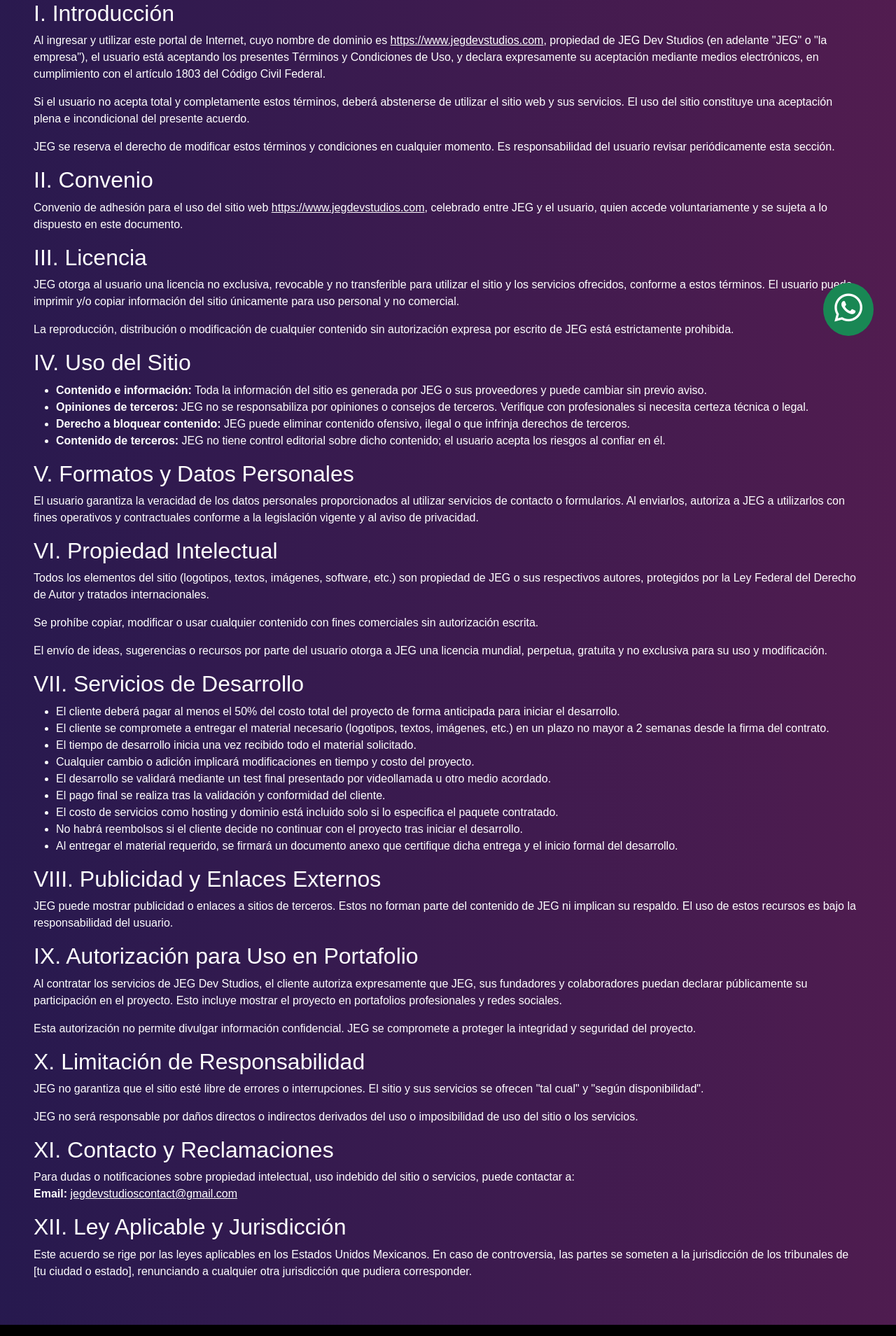
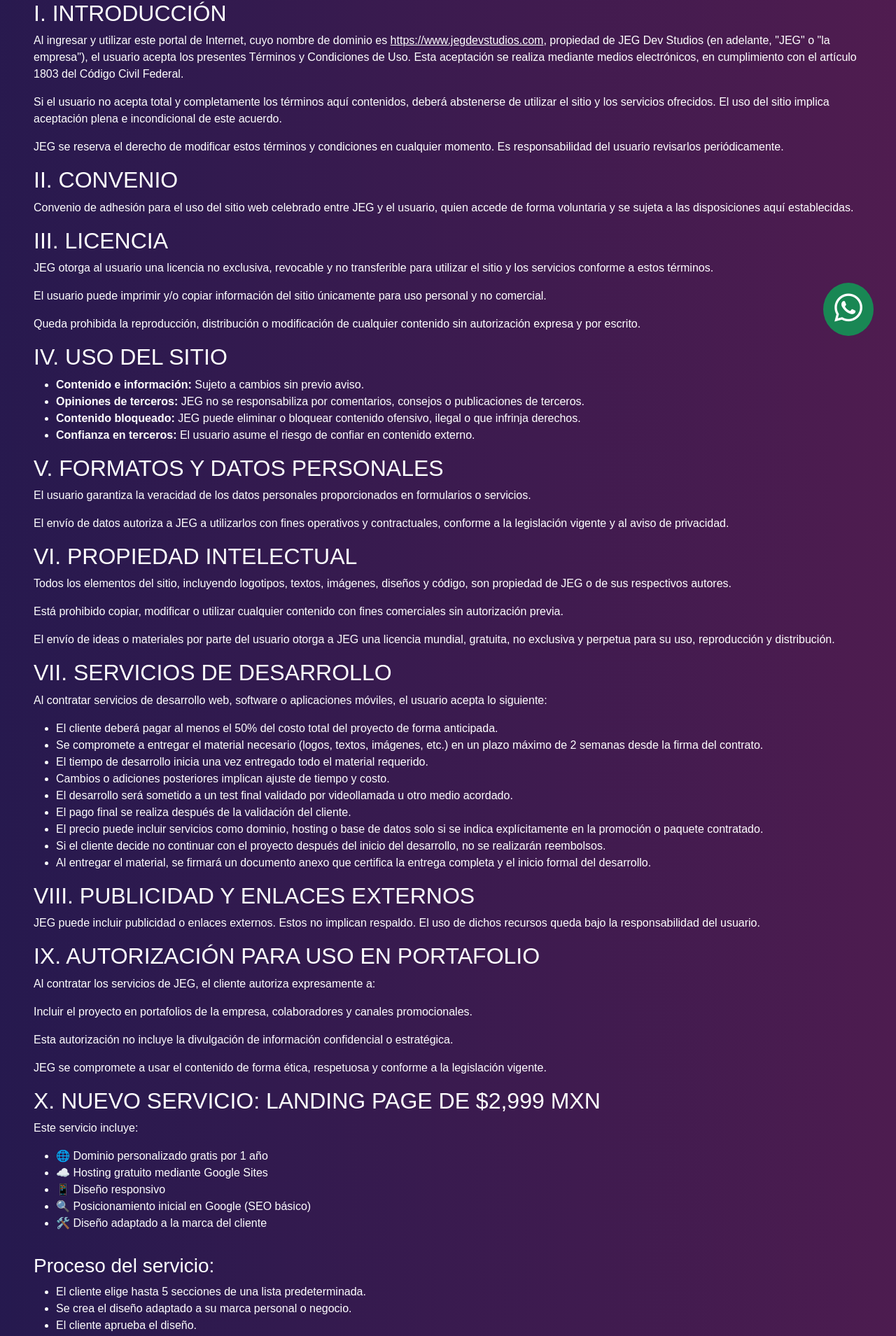
Before and after one commit to JhonnDevJs/jeg-dev-studios-site, a Next.js app: page /terminos-y-condiciones in a window 1280 px wide. Shown: the part 288-2197 px from the top of the page at 70% size. Built offline with nearby package versions, Linux system fonts and the light colour scheme.

Commit message:
refactor: update terms

```diff
--- a/src/app/terminos-y-condiciones/page.js
+++ b/src/app/terminos-y-condiciones/page.js
@@ -40,127 +40,186 @@
 
       <section className="d-flex flex-column w-100 p-xl-5 p-3">
         <article className="d-flex flex-column w-100 p-0 m-0">
-          <h2 className="text-white">I. Introducción</h2>
+          <h2 className="text-white">I. INTRODUCCIÓN</h2>
           <p className="text-white">
             Al ingresar y utilizar este portal de Internet, cuyo nombre de dominio es{" "}
-              <Link href="https://www.jegdevstudios.com" target="_blank" rel="noopener noreferrer" className="text-white text-decoration-underline">
-                https://www.jegdevstudios.com
-              </Link>, propiedad de JEG Dev Studios (en adelante &quot;JEG&quot; o &quot;la empresa&quot;), el usuario está aceptando los presentes Términos y Condiciones de Uso, y declara expresamente su aceptación mediante medios electrónicos, en cumplimiento con el artículo 1803 del Código Civil Federal.
+            <Link href="https://www.jegdevstudios.com" target="_blank" rel="noopener noreferrer" className="text-white text-decoration-underline">
+              https://www.jegdevstudios.com
+            </Link>, propiedad de JEG Dev Studios (en adelante, &quot;JEG&quot; o &quot;la empresa&quot;), el usuario acepta los presentes Términos y Condiciones de Uso. Esta aceptación se realiza mediante medios electrónicos, en cumplimiento con el artículo 1803 del Código Civil Federal.
           </p>
           <p className="text-white">
-            Si el usuario no acepta total y completamente estos términos, deberá abstenerse de utilizar el sitio web y sus servicios. El uso del sitio constituye una aceptación plena e incondicional del presente acuerdo.
+            Si el usuario no acepta total y completamente los términos aquí contenidos, deberá abstenerse de utilizar el sitio y los servicios ofrecidos. El uso del sitio implica aceptación plena e incondicional de este acuerdo.
           </p>
           <p className="text-white">
-            JEG se reserva el derecho de modificar estos términos y condiciones en cualquier momento. Es responsabilidad del usuario revisar periódicamente esta sección.
+            JEG se reserva el derecho de modificar estos términos y condiciones en cualquier momento. Es responsabilidad del usuario revisarlos periódicamente.
           </p>
         </article>
 
         <article className="d-flex flex-column w-100 p-0 m-0">
-          <h2 className="text-white">II. Convenio</h2>
+          <h2 className="text-white">II. CONVENIO</h2>
           <p className="text-white">
-            Convenio de adhesión para el uso del sitio web{" "}
-            <Link href="https://www.jegdevstudios.com" target="_blank" rel="noopener noreferrer" className="text-white text-decoration-underline">
-              https://www.jegdevstudios.com
-            </Link>, celebrado entre JEG y el usuario, quien accede voluntariamente y se sujeta a lo dispuesto en este documento.
+            Convenio de adhesión para el uso del sitio web celebrado entre JEG y el usuario, quien accede de forma voluntaria y se sujeta a las disposiciones aquí establecidas.
           </p>
         </article>
 
         <article className="d-flex flex-column w-100 p-0 m-0">
-          <h2 className="text-white">III. Licencia</h2>
+          <h2 className="text-white">III. LICENCIA</h2>
           <p className="text-white">
-            JEG otorga al usuario una licencia no exclusiva, revocable y no transferible para utilizar el sitio y los servicios ofrecidos, conforme a estos términos. El usuario puede imprimir y/o copiar información del sitio únicamente para uso personal y no comercial.
+            JEG otorga al usuario una licencia no exclusiva, revocable y no transferible para utilizar el sitio y los servicios conforme a estos términos.
           </p>
           <p className="text-white">
-            La reproducción, distribución o modificación de cualquier contenido sin autorización expresa por escrito de JEG está estrictamente prohibida.
+            El usuario puede imprimir y/o copiar información del sitio únicamente para uso personal y no comercial.
+          </p>
+          <p className="text-white">
+            Queda prohibida la reproducción, distribución o modificación de cualquier contenido sin autorización expresa y por escrito.
           </p>
         </article>
 
         <article className="d-flex flex-column w-100 p-0 m-0">
-          <h2 className="text-white">IV. Uso del Sitio</h2>
+          <h2 className="text-white">IV. USO DEL SITIO</h2>
           <ul>
             <li className="text-white">
-              <strong>Contenido e información:</strong> Toda la información del sitio es generada por JEG o sus proveedores y puede cambiar sin previo aviso.
+              <strong>Contenido e información:</strong> Sujeto a cambios sin previo aviso.
             </li>
             <li className="text-white">
-              <strong>Opiniones de terceros:</strong> JEG no se responsabiliza por opiniones o consejos de terceros. Verifique con profesionales si necesita certeza técnica o legal.
+              <strong>Opiniones de terceros:</strong> JEG no se responsabiliza por comentarios, consejos o publicaciones de terceros.
             </li>
             <li className="text-white">
-              <strong>Derecho a bloquear contenido:</strong> JEG puede eliminar contenido ofensivo, ilegal o que infrinja derechos de terceros.
+              <strong>Contenido bloqueado:</strong> JEG puede eliminar o bloquear contenido ofensivo, ilegal o que infrinja derechos.
             </li>
             <li className="text-white">
-              <strong>Contenido de terceros:</strong> JEG no tiene control editorial sobre dicho contenido; el usuario acepta los riesgos al confiar en él.
+              <strong>Confianza en terceros:</strong> El usuario asume el riesgo de confiar en contenido externo.
             </li>
           </ul>
         </article>
 
         <article className="d-flex flex-column w-100 p-0 m-0">
-          <h2 className="text-white">V. Formatos y Datos Personales</h2>
+          <h2 className="text-white">V. FORMATOS Y DATOS PERSONALES</h2>
           <p className="text-white">
-            El usuario garantiza la veracidad de los datos personales proporcionados al utilizar servicios de contacto o formularios. Al enviarlos, autoriza a JEG a utilizarlos con fines operativos y contractuales conforme a la legislación vigente y al aviso de privacidad.
+            El usuario garantiza la veracidad de los datos personales proporcionados en formularios o servicios.
+          </p>
+          <p className="text-white">
+            El envío de datos autoriza a JEG a utilizarlos con fines operativos y contractuales, conforme a la legislación vigente y al aviso de privacidad.
           </p>
         </article>
 
         <article className="d-flex flex-column w-100 p-0 m-0">
-          <h2 className="text-white">VI. Propiedad Intelectual</h2>
+          <h2 className="text-white">VI. PROPIEDAD INTELECTUAL</h2>
           <p className="text-white">
-            Todos los elementos del sitio (logotipos, textos, imágenes, software, etc.) son propiedad de JEG o sus respectivos autores, protegidos por la Ley Federal del Derecho de Autor y tratados internacionales.
+            Todos los elementos del sitio, incluyendo logotipos, textos, imágenes, diseños y código, son propiedad de JEG o de sus respectivos autores.
           </p>
           <p className="text-white">
-            Se prohíbe copiar, modificar o usar cualquier contenido con fines comerciales sin autorización escrita.
+            Está prohibido copiar, modificar o utilizar cualquier contenido con fines comerciales sin autorización previa.
           </p>
           <p className="text-white">
-            El envío de ideas, sugerencias o recursos por parte del usuario otorga a JEG una licencia mundial, perpetua, gratuita y no exclusiva para su uso y modificación.
+            El envío de ideas o materiales por parte del usuario otorga a JEG una licencia mundial, gratuita, no exclusiva y perpetua para su uso, reproducción y distribución.
           </p>
         </article>
 
         <article className="d-flex flex-column w-100 p-0 m-0">
-          <h2 className="text-white">VII. Servicios de Desarrollo</h2>
+          <h2 className="text-white">VII. SERVICIOS DE DESARROLLO</h2>
+          <p className="text-white">
+            Al contratar servicios de desarrollo web, software o aplicaciones móviles, el usuario acepta lo siguiente:
+          </p>
           <ul>
-            <li className="text-white">El cliente deberá pagar al menos el 50% del costo total del proyecto de forma anticipada para iniciar el desarrollo.</li>
-            <li className="text-white">El cliente se compromete a entregar el material necesario (logotipos, textos, imágenes, etc.) en un plazo no mayor a 2 semanas desde la firma del contrato.</li>
-            <li className="text-white">El tiempo de desarrollo inicia una vez recibido todo el material solicitado.</li>
-            <li className="text-white">Cualquier cambio o adición implicará modificaciones en tiempo y costo del proyecto.</li>
-            <li className="text-white">El desarrollo se validará mediante un test final presentado por videollamada u otro medio acordado.</li>
-            <li className="text-white">El pago final se realiza tras la validación y conformidad del cliente.</li>
-            <li className="text-white">El costo de servicios como hosting y dominio está incluido solo si lo especifica el paquete contratado.</li>
-            <li className="text-white">No habrá reembolsos si el cliente decide no continuar con el proyecto tras iniciar el desarrollo.</li>
-            <li className="text-white">Al entregar el material requerido, se firmará un documento anexo que certifique dicha entrega y el inicio formal del desarrollo.</li>
+            <li className="text-white">El cliente deberá pagar al menos el 50% del costo total del proyecto de forma anticipada.</li>
+            <li className="text-white">
+              Se compromete a entregar el material necesario (logos, textos, imágenes, etc.) en un plazo máximo de 2 semanas desde la firma del contrato.
+            </li>
+            <li className="text-white">El tiempo de desarrollo inicia una vez entregado todo el material requerido.</li>
+            <li className="text-white">Cambios o adiciones posteriores implican ajuste de tiempo y costo.</li>
+            <li className="text-white">El desarrollo será sometido a un test final validado por videollamada u otro medio acordado.</li>
+            <li className="text-white">El pago final se realiza después de la validación del cliente.</li>
+            <li className="text-white">El precio puede incluir servicios como dominio, hosting o base de datos solo si se indica explícitamente en la promoción o paquete contratado.</li>
+            <li className="text-white">Si el cliente decide no continuar con el proyecto después del inicio del desarrollo, no se realizarán reembolsos.</li>
+            <li className="text-white">Al entregar el material, se firmará un documento anexo que certifica la entrega completa y el inicio formal del desarrollo.</li>
           </ul>
         </article>
 
         <article className="d-flex flex-column w-100 p-0 m-0">
-          <h2 className="text-white">VIII. Publicidad y Enlaces Externos</h2>
+          <h2 className="text-white">VIII. PUBLICIDAD Y ENLACES EXTERNOS</h2>
           <p className="text-white">
-            JEG puede mostrar publicidad o enlaces a sitios de terceros. Estos no forman parte del contenido de JEG ni implican su respaldo. El uso de estos recursos es bajo la responsabilidad del usuario.
+            JEG puede incluir publicidad o enlaces externos. Estos no implican respaldo. El uso de dichos recursos queda bajo la responsabilidad del usuario.
           </p>
         </article>
 
         <article className="d-flex flex-column w-100 p-0 m-0">
-          <h2 className="text-white">IX. Autorización para Uso en Portafolio</h2>
+          <h2 className="text-white">IX. AUTORIZACIÓN PARA USO EN PORTAFOLIO</h2>
           <p className="text-white">
-            Al contratar los servicios de JEG Dev Studios, el cliente autoriza expresamente que JEG, sus fundadores y colaboradores puedan declarar públicamente su participación en el proyecto. Esto incluye mostrar el proyecto en portafolios profesionales y redes sociales.
+            Al contratar los servicios de JEG, el cliente autoriza expresamente a:
           </p>
           <p className="text-white">
-            Esta autorización no permite divulgar información confidencial. JEG se compromete a proteger la integridad y seguridad del proyecto.
+            Incluir el proyecto en portafolios de la empresa, colaboradores y canales promocionales.
+          </p>
+          <p className="text-white">
+            Esta autorización no incluye la divulgación de información confidencial o estratégica.
+          </p>
+          <p className="text-white">
+            JEG se compromete a usar el contenido de forma ética, respetuosa y conforme a la legislación vigente.
           </p>
         </article>
 
         <article className="d-flex flex-column w-100 p-0 m-0">
-          <h2 className="text-white">X. Limitación de Responsabilidad</h2>
+          <h2 className="text-white">X. NUEVO SERVICIO: LANDING PAGE DE $2,999 MXN</h2>
           <p className="text-white">
-            JEG no garantiza que el sitio esté libre de errores o interrupciones. El sitio y sus servicios se ofrecen &quot;tal cual&quot; y &quot;según disponibilidad&quot;.
+            Este servicio incluye:
           </p>
+          <ul>
+            <li className="text-white">
+              🌐 Dominio personalizado gratis por 1 año
+            </li>
+            <li className="text-white">
+              ☁️ Hosting gratuito mediante Google Sites
+            </li>
+            <li className="text-white">
+              📱 Diseño responsivo
+            </li>
+            <li className="text-white">
+              🔍 Posicionamiento inicial en Google (SEO básico)
+            </li>
+            <li className="text-white">
+              🛠️ Diseño adaptado a la marca del cliente
+            </li>
+          </ul>
+          <h3 className="text-white mt-3">Proceso del servicio:</h3>
+          <ul>
+            <li className="text-white">
+              El cliente elige hasta 5 secciones de una lista predeterminada.
+            </li>
+            <li className="text-white">
+              Se crea el diseño adaptado a su marca personal o negocio.
+            </li>
+            <li className="text-white">
+              El cliente aprueba el diseño.
+            </li>
+            <li className="text-white">
+              JEG lo publica y configura el dominio y hosting.
+            </li>
+          </ul>
           <p className="text-white">
-            JEG no será responsable por daños directos o indirectos derivados del uso o imposibilidad de uso del sitio o los servicios.
+            Este servicio no incluye backend personalizado, mantenimiento posterior ni servicios adicionales no especificados.
           </p>
         </article>
 
         <article className="d-flex flex-column w-100 p-0 m-0">
-          <h2 className="text-white">XI. Contacto y Reclamaciones</h2>
+          <h2 className="text-white">XI. LIMITACIÓN DE RESPONSABILIDAD</h2>
           <p className="text-white">
-            Para dudas o notificaciones sobre propiedad intelectual, uso indebido del sitio o servicios, puede contactar a:
+            JEG no garantiza que el sitio esté libre de errores o interrupciones.
+          </p>
+          <p className="text-white">
+            Los servicios y el sitio se ofrecen &quot;tal cual&quot; y &quot;según disponibilidad&quot;.
+          </p>
+          <p className="text-white">
+            JEG no se responsabiliza por daños derivados del uso del sitio o servicios contratados.
+          </p>
+        </article>
+
+        <article className="d-flex flex-column w-100 p-0 m-0">
+          <h2 className="text-white">XII. CONTACTO Y RECLAMACIONES</h2>
+          <p className="text-white">
+            Para dudas o notificaciones relacionadas con propiedad intelectual, uso indebido del sitio o los servicios ofrecidos:
             <br />
-            <strong>Email:</strong>{" "}
+            📧 <strong>Email:</strong>{" "}
             <Link href="mailto:jegdevstudioscontact@gmail.com" className="text-white text-decoration-underline">
               jegdevstudioscontact@gmail.com
             </Link>
@@ -168,9 +227,12 @@
         </article>
 
         <article className="d-flex flex-column w-100 p-0 m-0">
-          <h2 className="text-white">XII. Ley Aplicable y Jurisdicción</h2>
+          <h2 className="text-white">XIII. LEY APLICABLE Y JURISDICCIÓN</h2>
           <p className="text-white">
-            Este acuerdo se rige por las leyes aplicables en los Estados Unidos Mexicanos. En caso de controversia, las partes se someten a la jurisdicción de los tribunales de [tu ciudad o estado], renunciando a cualquier otra jurisdicción que pudiera corresponder.
+            Este acuerdo se rige por las leyes aplicables en los Estados Unidos Mexicanos.
+          </p>
+          <p className="text-white">
+            En caso de controversia, ambas partes se someten a la jurisdicción de los tribunales competentes en el Estado de la Ciudad de México, renunciando a cualquier otro fuero.
           </p>
         </article>
       </section>
```
